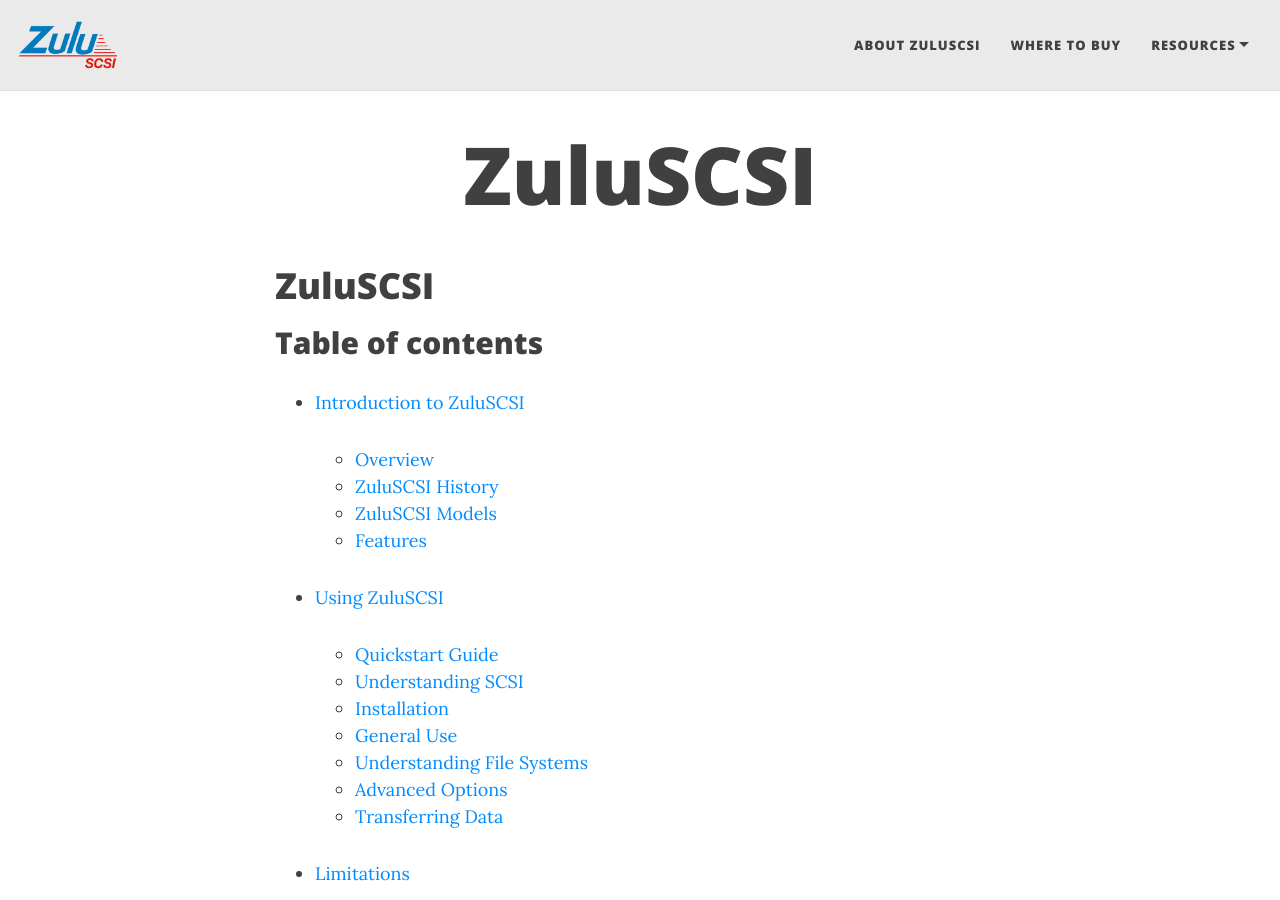
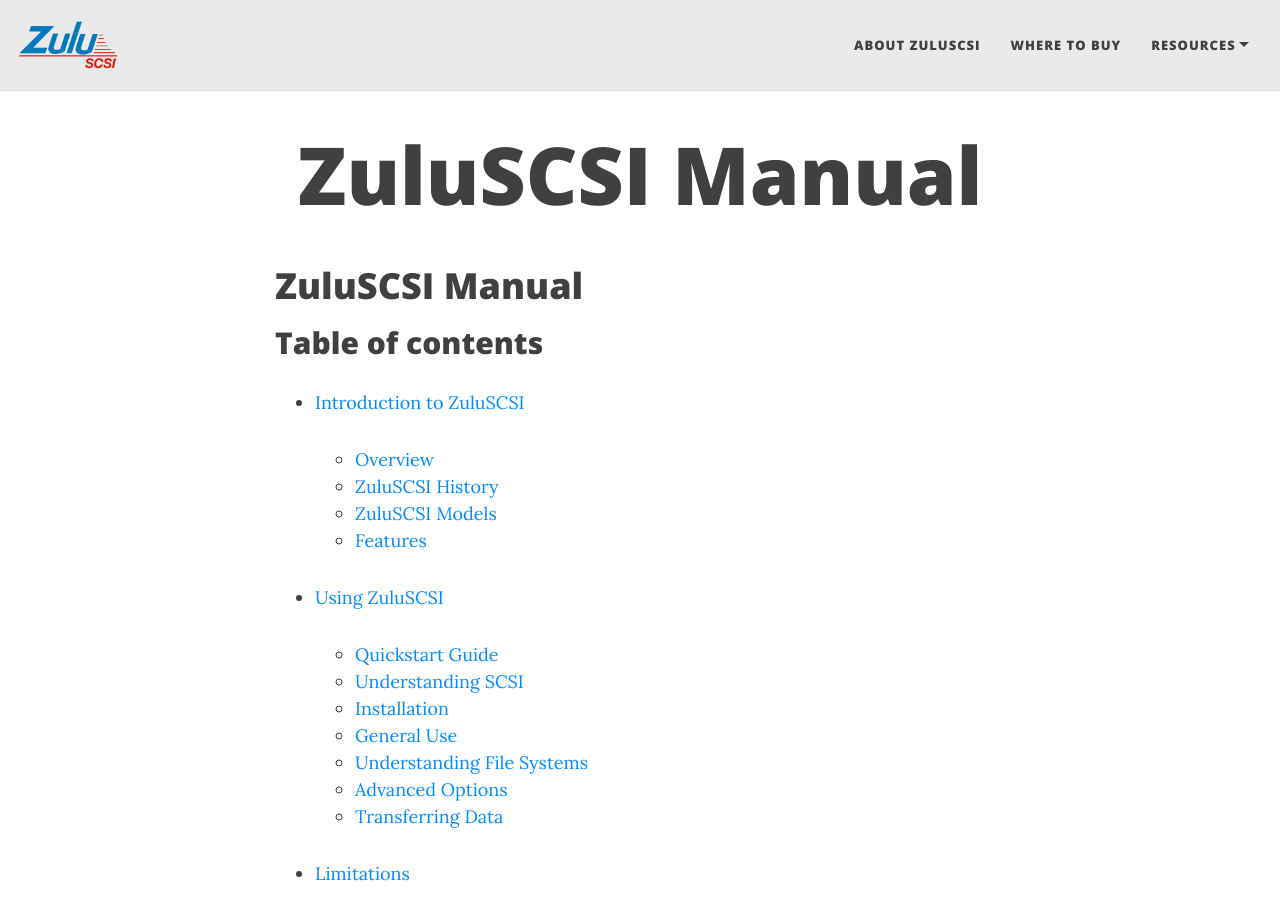
Before and after one commit to ZuluSCSI/ZuluSCSI.com, a Jekyll site: the page built from ZuluSCSI-Manual.md, in a window 1280 px wide and 900 px high. Built offline with Jekyll 4.4.1, drawn with Linux system fonts in a browser that asks for light colours; nearby versions of some CDN libraries; our own code applies the rules of GitHub Pages for plain Markdown files.

Commit message:
Update ZuluSCSI-Manual.md

```diff
--- a/ZuluSCSI-Manual.md
+++ b/ZuluSCSI-Manual.md
@@ -1,4 +1,4 @@
-# ZuluSCSI
+# ZuluSCSI Manual
 
 ## Table of contents
 
```
